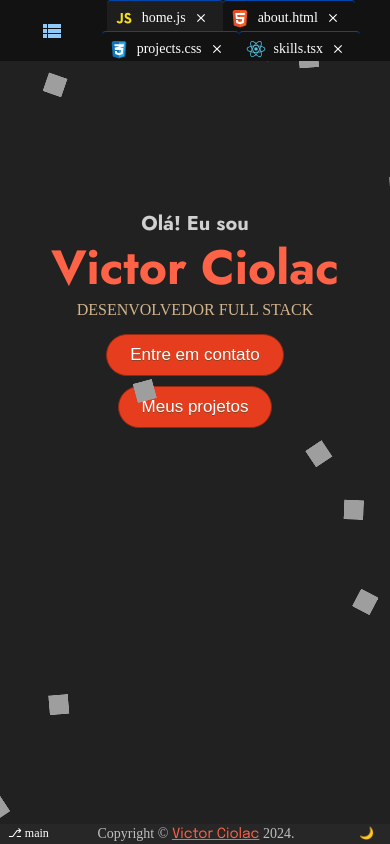
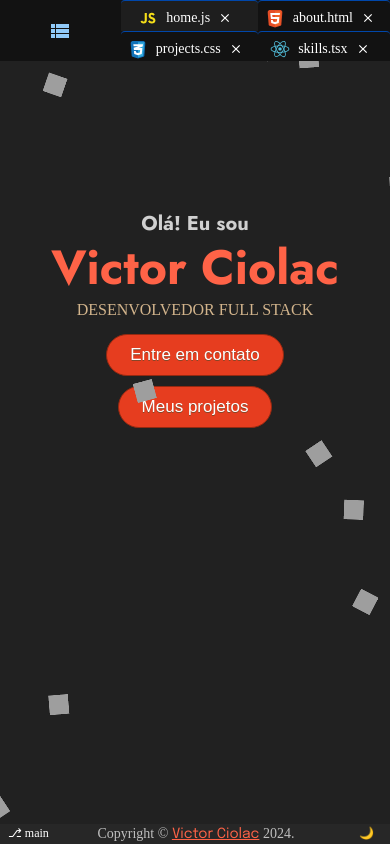
Before and after one commit to vCiolac/vCiolac.github.io, a React (Vite) app: page / in a window 390 px wide. Built offline with nearby package versions, Linux system fonts and the light colour scheme.

Commit message:
menu grid pra celular

```diff
--- a/src/Pages/Projects/index.tsx
+++ b/src/Pages/Projects/index.tsx
@@ -168,7 +168,6 @@ const styles = {
     flexDirection: "column",
   },
   cardContainer: {
-    maxWidth: 360,
     margin: "2rem auto",
   },
   phoneCards: {
--- a/src/components/TopMenu/TopMenu.tsx
+++ b/src/components/TopMenu/TopMenu.tsx
@@ -94,7 +94,7 @@ function TopMenu({ showContent, toggleContent }: { showContent: boolean; toggleC
     const updatedClickCount = { ...clickCount, [id]: clickCount[id] + 1 };
     setClickCount(updatedClickCount);
 
-    if (updatedClickCount[id] % 2 === 0) {
+    if (updatedClickCount[id] % 3 === 0) {
       setShowMessage(id);
     } else {
       setShowMessage(null);
@@ -129,11 +129,10 @@ function TopMenu({ showContent, toggleContent }: { showContent: boolean; toggleC
         sx={{ boxShadow: 'none', backgroundColor: !darkMode ? "#121212" : "#C0C0C0", backgroundImage: 'none' }} enableColorOnDark>
         <Toolbar sx={!isMobile ?
           { minHeight: { xs: 0, sm: 0 }, paddingLeft: { xs: 0, sm: 0 }, display: '' }
-          : { display: 'grid', gridTemplateColumns: '1fr 4fr' }
+          : { display: 'grid', gridTemplateColumns: '1fr 1fr', padding: 0, }
         }>
           {!showContent && (
             <Button
-              sx={{}}
               onClick={toggleContent}
             >
               <ViewListIcon />
@@ -146,7 +145,8 @@ function TopMenu({ showContent, toggleContent }: { showContent: boolean; toggleC
                   ref={provided.innerRef}
                   {...provided.droppableProps}
                   style={{
-                    display: 'flex',
+                    display: isMobile ? 'grid' : 'flex',
+                    gridTemplateColumns: '2fr 2fr',
                     flexDirection: 'row',
                     flexWrap: isMobile ? (showContent ? 'nowrap' : 'wrap') : 'nowrap',
                     justifyContent: 'center',
@@ -168,6 +168,8 @@ function TopMenu({ showContent, toggleContent }: { showContent: boolean; toggleC
                             to={button.to}
                             isActive={location.pathname === button.to}
                             sx={{
+                              display: 'flex',
+                              justifyContent: 'center',
                               borderColor: '#0047AB',
                             }}
                             variant="outlined"
```
